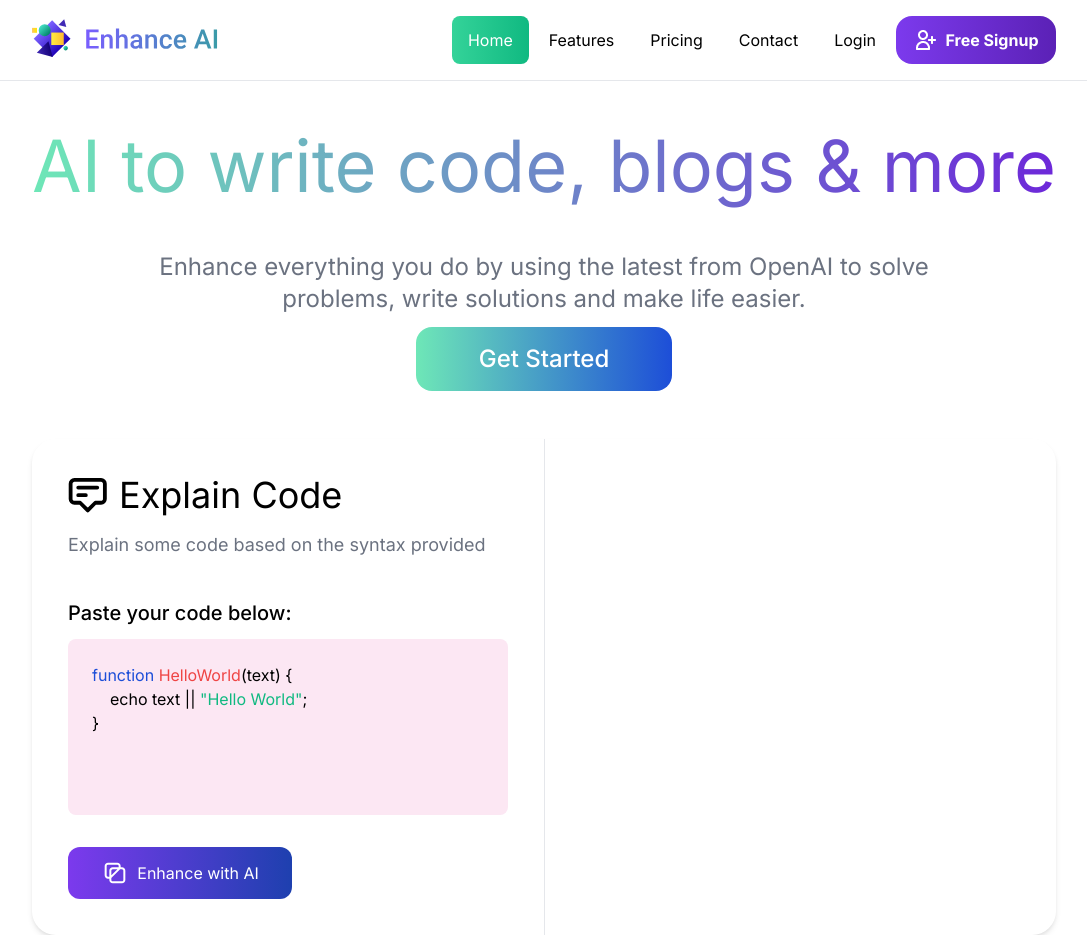
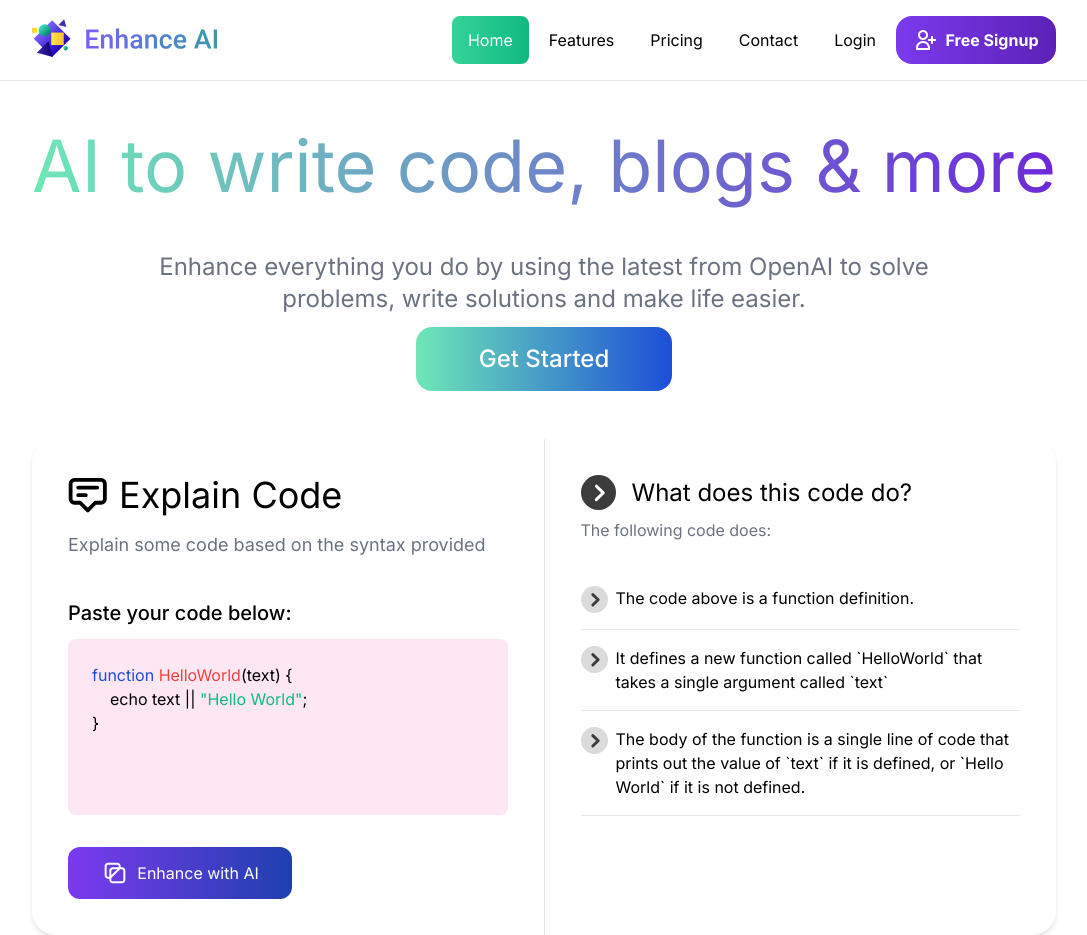
Before and after one commit to hsunwei423/enhance_ai_ui, a React (Create React App) app: page / in a window 1280 px wide. Shown: the whole page, without its empty margins (96-1183 px from the left). Built offline with nearby package versions, Linux system fonts and the light colour scheme.

Commit message:
add code content

```diff
--- a/src/pages/Home/index.tsx
+++ b/src/pages/Home/index.tsx
@@ -1,7 +1,31 @@
 import ExplainImg from "assets/imgs/explain.svg";
 import LaunchImg from "assets/imgs/launch.svg";
+import ArrowImg from "assets/imgs/arrow.svg";
+import ArrowGrayImg from "assets/imgs/arrow-bg-grey.svg";
+
+const CODE_CONTENT = [
+  "The code above is a function definition.",
+  "It defines a new function called `HelloWorld` that takes a single argument called `text`",
+  "The body of the function is a single line of code that prints out the value of `text` if it is defined, or `Hello World` if it is not defined.",
+];
 
 export default function Home() {
+  const renderCodeContent = () => {
+    const len = CODE_CONTENT.length;
+    const list = CODE_CONTENT.map((d, index) => (
+      <div
+        className={`flex items-start gap-x-2 py-4 ${
+          index - 1 !== len && "border-b"
+        }`}
+        key={d}
+      >
+        <img src={ArrowGrayImg} alt="" />
+        <span>{d}</span>
+      </div>
+    ));
+    return list;
+  };
+
   return (
     <div className="flex flex-col items-center justify-center">
       <h1 className="font-normal text-7xl leading-tight bg-gradient-to-r from-green-300 to-purple-700 bg-clip-text text-transparent text-center mt-10">
@@ -47,7 +71,16 @@ export default function Home() {
             </button>
           </div>
 
-          <div className="flex-1 p-9 border-l"></div>
+          <div className="flex-1 p-9 border-l">
+            <div className="flex items-center gap-x-4">
+              <img src={ArrowImg} alt="" />
+              <span className="text-2xl font-normal">
+                What does this code do?
+              </span>
+            </div>
+            <div className="mt-2 text-gray-500">The following code does:</div>
+            <div className="mt-7">{renderCodeContent()}</div>
+          </div>
         </div>
       </div>
     </div>
```
Also changed, not shown: src/assets/imgs/arrow-bg-grey.svg (added), src/assets/imgs/arrow.svg (added).
